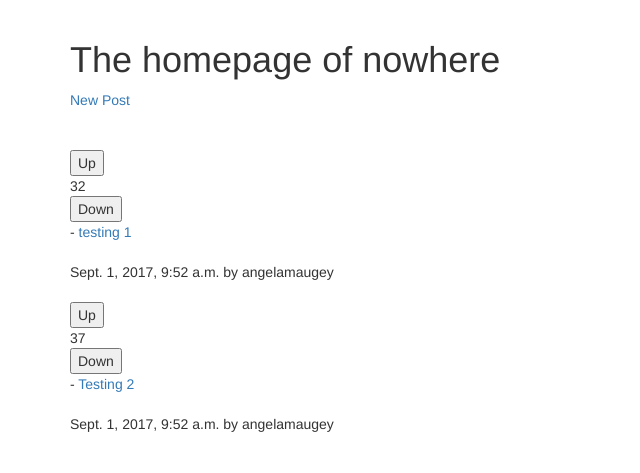
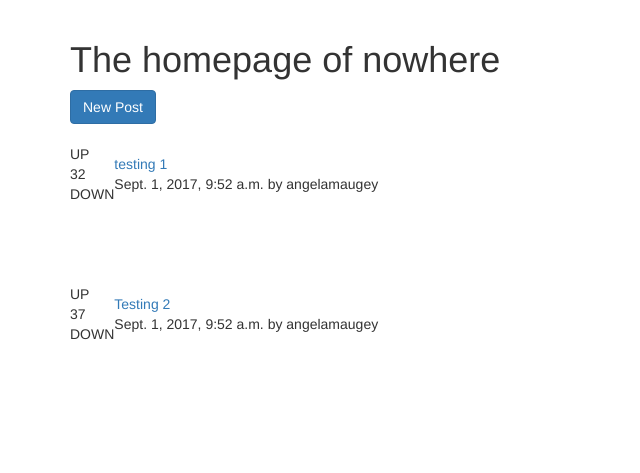
Before and after one commit to maugeya/reddit-clone, a Django app: page / in a window 1280 px wide. Shown: the part 52-525 px from the top of the page, without its empty margins (0-640 px from the left). Run offline with Django 3.2, Linux system fonts and the light colour scheme; data comes from the database, SQL or seed files in the repository; both versions use the stored data as it was after the commit; some libraries are stand-ins or nearby versions.

Commit message:
table created on homepage to display posts and up/down votes

```diff
--- a/redditclone/accounts/templates/accounts/login.html
+++ b/redditclone/accounts/templates/accounts/login.html
@@ -24,7 +24,7 @@
     <input type="password" name="password">
     <br>
     <br>
-    <input type="submit" value="Log In">
+    <input class="btn" type="submit" value="Log In">
   </form>
 
 {% endblock %}
--- a/redditclone/accounts/templates/accounts/signup.html
+++ b/redditclone/accounts/templates/accounts/signup.html
@@ -23,7 +23,7 @@
     <input type="password" name="password2">
     <br>
     <br>
-    <input type="submit" value="Signup!">
+    <input class="btn" type="submit" value="Signup!">
   </form>
 
 {% endblock %}
--- a/redditclone/posts/templates/posts/create.html
+++ b/redditclone/posts/templates/posts/create.html
@@ -21,7 +21,7 @@
     <input type="text" name="url">
     <br>
     <br>
-    <input type="submit" value="Post">
+    <input class="btn" type="submit" value="Post">
   </form>
 
 {% endblock %}
--- a/redditclone/posts/templates/posts/home.html
+++ b/redditclone/posts/templates/posts/home.html
@@ -3,26 +3,36 @@
 {% block content%}
 
 <h1>The homepage of nowhere</h1>
-<a href="{% url 'posts:create' %}">New Post</a>
+<a href="{% url 'posts:create' %}" class="btn btn-primary">New Post</a>
 
 <br>
 <br>
 
 {% for post in posts.all %}
-<br>
-<form action="{% url 'posts:upvote' post.id %}" method="POST">
-  {% csrf_token %}
-  <input type="submit" value="Up">
-</form> {{ post.votes_total }} <form action="{% url 'posts:downvote' post.id %}" method="POST">
-  {% csrf_token %}
-  <input type="submit" value="Down">
-</form> - <a href="{{ post.url }}">{{ post.title }}</a>
+
+<table>
+  <tr>
+    <td>UP<br> {{ post.votes_total }} <br> DOWN</td>
+    <td><a href="{{ post.url }}">{{ post.title }}</a><br>{{ post.pub_date }} by {{ post.author.username }}</td>
+  </tr>
+</table>
 <br>
 <br>
-{{ post.pub_date }} by {{ post.author.username }}
+
+<br>
 <br>
 {% endfor %}
 <br>
 <br>
 
 {% endblock %}
+
+<form action="{% url 'posts:upvote' post.id %}" method="POST">
+  {% csrf_token %}
+  <input class="btn" type="submit" value="Up">
+</form>
+
+<form action="{% url 'posts:downvote' post.id %}" method="POST">
+ {% csrf_token %}
+ <input class="btn" type="submit" value="Down">
+</form>
```
Also changed, not shown: redditclone/db.sqlite3.
